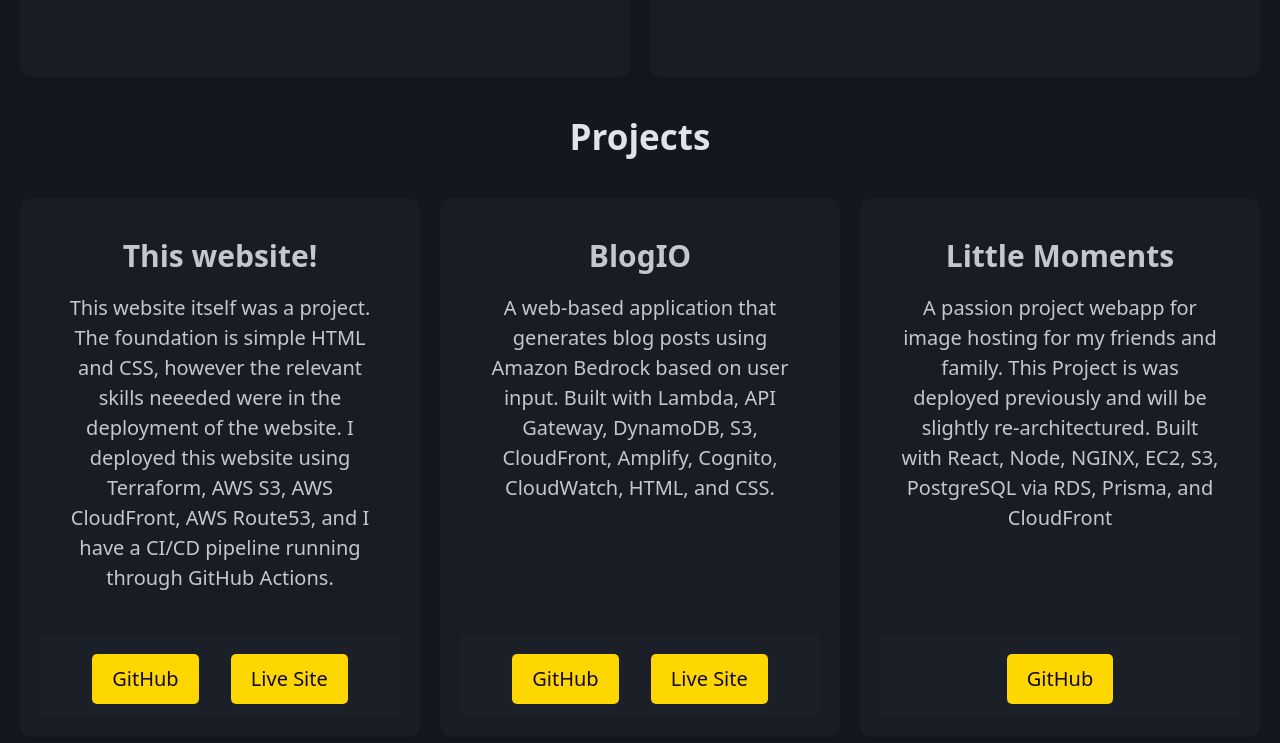
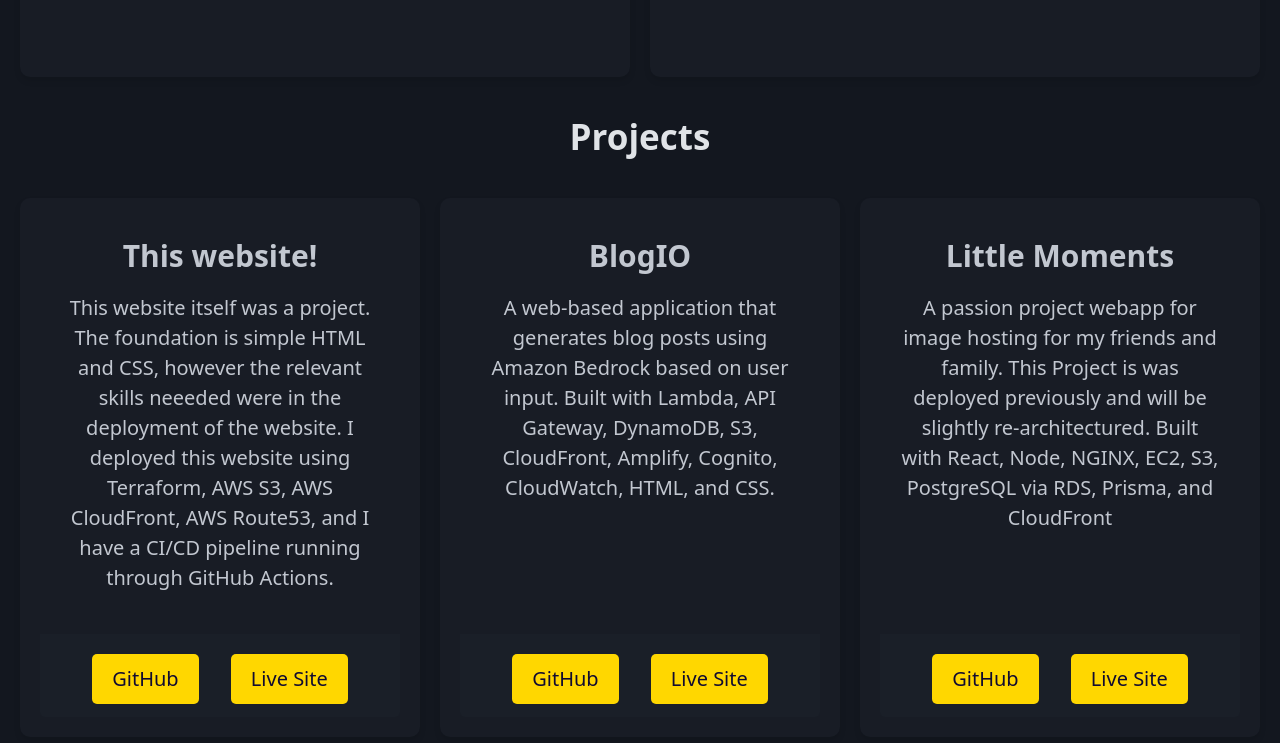
Before and after one commit to AJMerr/ajmerr.com, a plain HTML site: page index.html in a window 1280 px wide. Shown: the part 1683-2426 px from the top of the page. Drawn offline with nearby package versions, Linux system fonts and the light colour scheme.

Commit message:
Added live site for Little Moments.

```diff
--- a/index.html
+++ b/index.html
@@ -80,6 +80,7 @@
               </p>
               <footer id="projectFooter">
                 <a href="https://github.com/AJMerr/little-moments">GitHub</a>
+                <a href="https://littlemoments.cloud/">Live Site</a>
               </footer>
             </article>
           </div>
```
